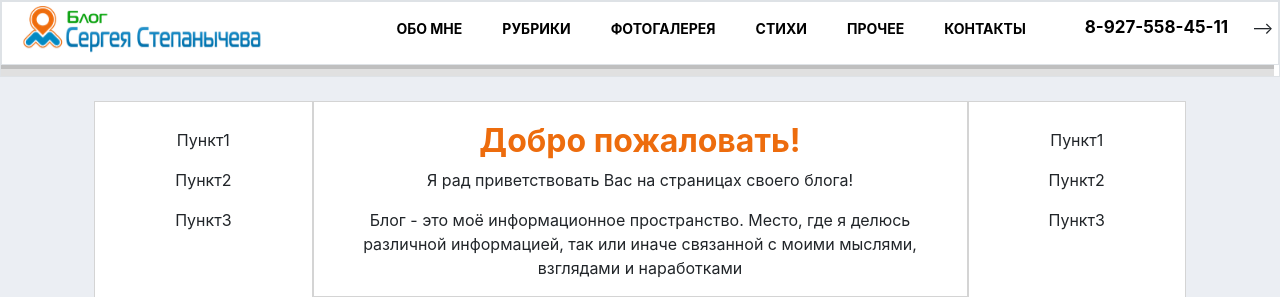
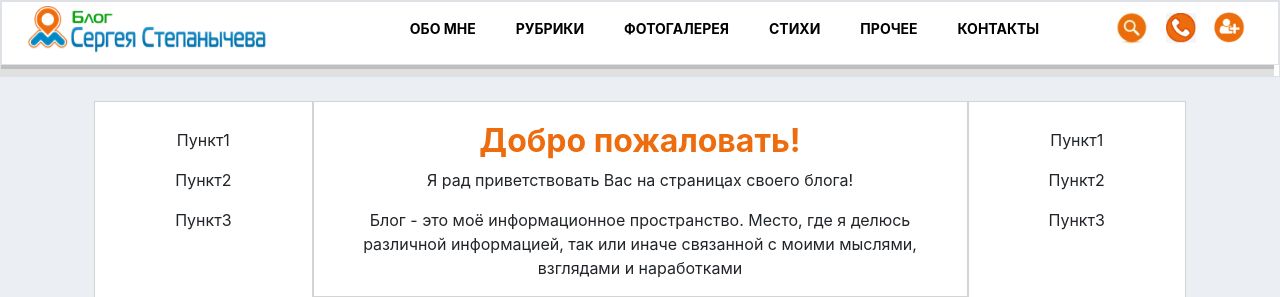
Before and after one commit to sstepanychev/shablon, a PHP site: page / in a window 1280 px wide. Shown: the top 297 px of the page. Run offline with PHP 8.4, Linux system fonts and the light colour scheme.

Commit message:
first commit

```diff
--- a/index.html
+++ b/index.html
@@ -62,9 +62,12 @@
 						</ul>
 					</div>
 
-					<div class="col-auto tel">
-						<a href="tel: +79275584511">8-927-558-45-11</a>
-					</div>-->
+					<div class="col-auto btn_gl_menu">
+						<!--<a class="tel" href="tel: +79275584511">8-927-558-45-11</a>-->
+						<img src="./images/search.png" alt="Поиск" title="Поиск" style="width: 50px;">
+						<img src="./images/telefon2.png" alt="Авторизация" title="Мы Вам перезвоним" style="width: 48px">
+						<img src="./images/user_login.png" alt="телефон" title="Регистрация/Авторизация" style="width: 49px">
+					</div>
 
 				</div>
 
--- a/style/css.css
+++ b/style/css.css
@@ -50,7 +50,7 @@
 	width: 80%;
 }
 
-.tel a
+.tel
 {
 	text-decoration: none;
 	font-size: 17px;
@@ -58,6 +58,28 @@
 	color: #000;
 	font-weight: bold;
 }
+
+.btn_gl_menu
+{
+	display: flex;
+	flex-direction: row;
+	flex-wrap: nowrap;
+	justify-content: space-between;
+	align-items: center;
+	background-size: cover;
+}
+
+.btn_gl_menu img
+{
+	padding: 0px 9px;
+}
+
+.menu
+{
+	margin: 0;
+	padding:0;
+}
+
 
 .menu li a
 {
```
Also changed, not shown: images/ap.jpg (added), images/search.jpg (added), images/search.png (added), images/search_.png (added), images/telefon.png (added), images/telefon1.png (added), images/telefon2.png (added), images/telefon2_.png (added), images/telefon_.png (added), images/user_login.png (added), images/user_login_.png (added).
